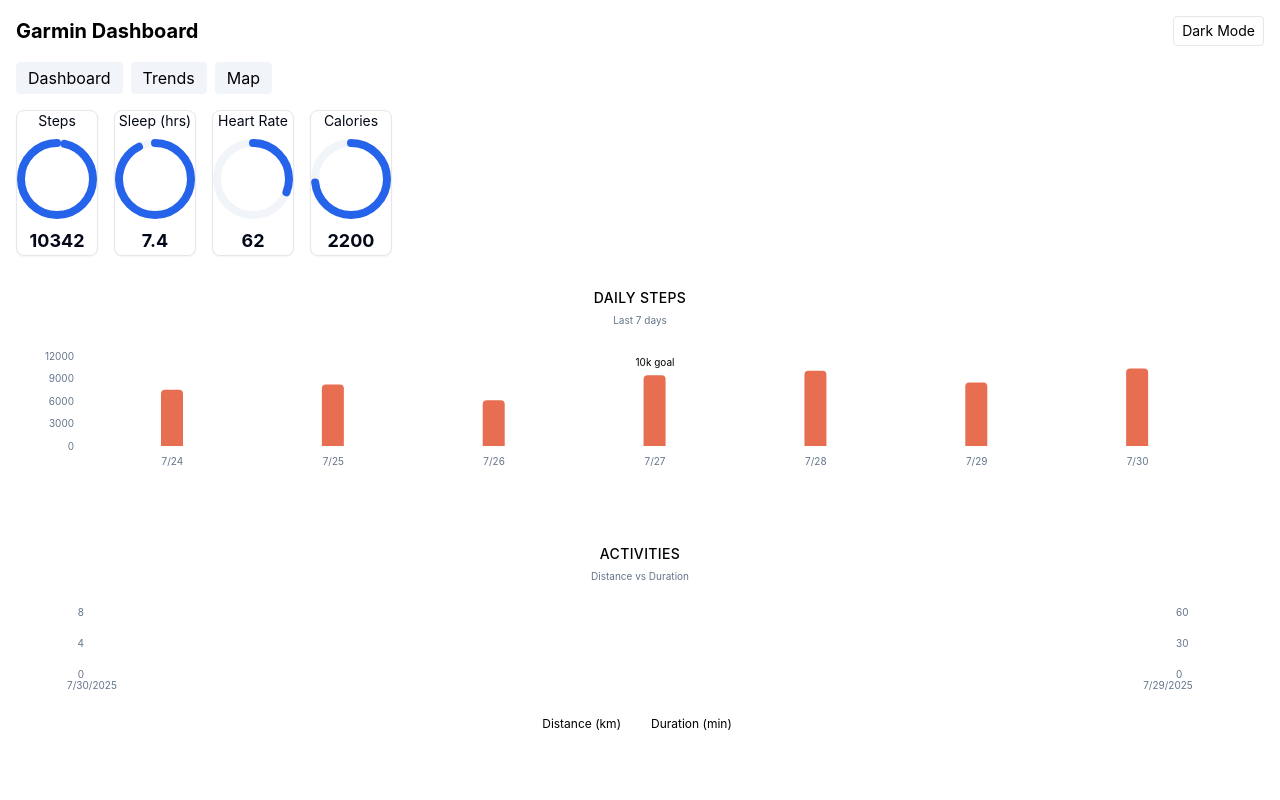
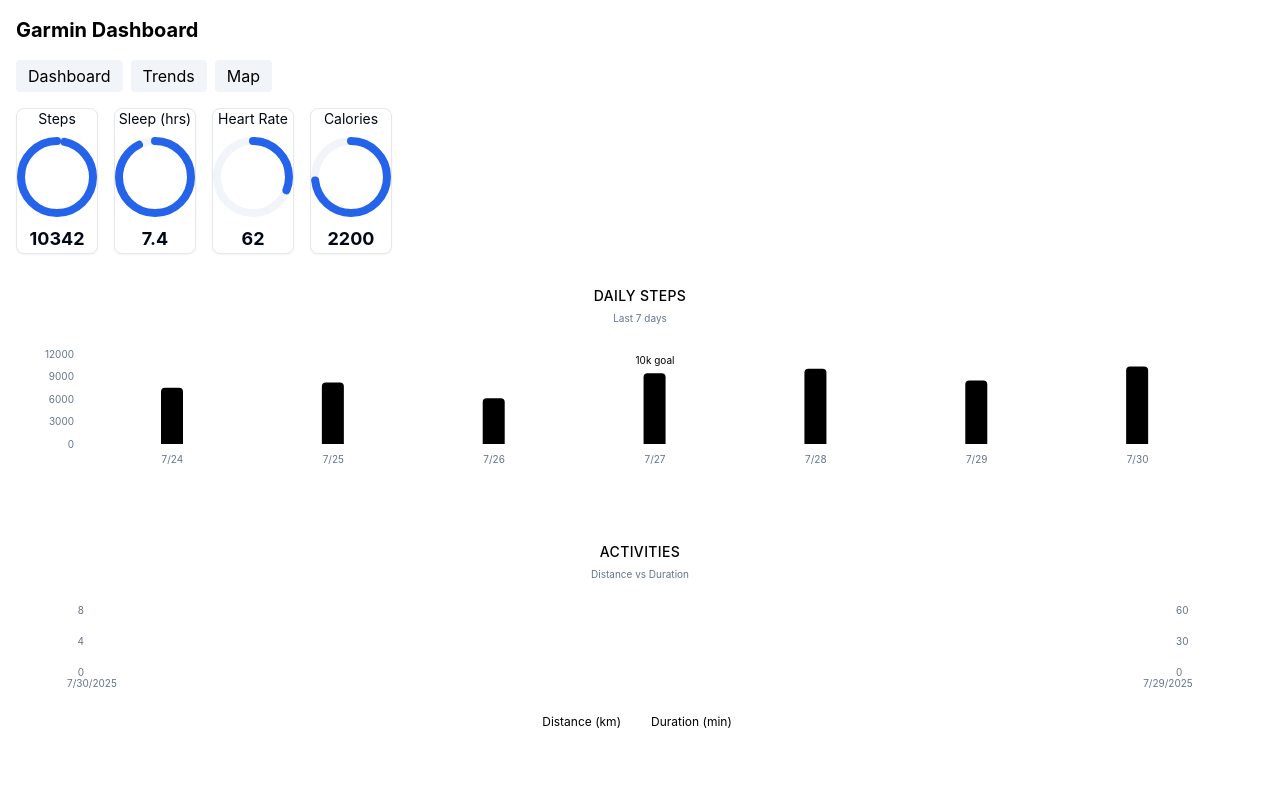
Before and after one commit to osmond/improved-system, a React (Vite) app: page / in a window 1280 px wide. Shown: the top 800 px of the page. Built offline with nearby package versions, Linux system fonts and the light colour scheme.

Commit message:
Revert "Add chart tokens and theme handling"

```diff
--- a/src/components/layout/Layout.tsx
+++ b/src/components/layout/Layout.tsx
@@ -1,6 +1,5 @@
 import React from "react";
 import { Tabs, TabsList, TabsTrigger } from "@/components/ui/tabs";
-import { useTheme } from "@/hooks/useTheme";
 
 interface LayoutProps {
   children: React.ReactNode;
@@ -13,17 +12,10 @@ export default function Layout({
   activeTab,
   setActiveTab
 }: LayoutProps) {
-  const { theme, toggleTheme } = useTheme()
   return (
     <div className="min-h-screen p-4">
       <header className="flex justify-between items-center mb-4">
         <h1 className="text-xl font-bold">Garmin Dashboard</h1>
-        <button
-          onClick={toggleTheme}
-          className="px-2 py-1 text-sm border rounded"
-        >
-          {theme === "dark" ? "Light" : "Dark"} Mode
-        </button>
       </header>
       <Tabs value={activeTab} onValueChange={setActiveTab}>
         <TabsList>
--- a/src/hooks/useTheme.ts
+++ /dev/null
@@ -1,22 +0,0 @@
-import { useEffect, useState } from "react";
-
-export function useTheme() {
-  const [theme, setTheme] = useState<"light" | "dark">(() => {
-    if (typeof window === "undefined") return "light";
-    const stored = localStorage.getItem("theme") as "light" | "dark" | null;
-    if (stored) return stored;
-    const prefersDark = window.matchMedia("(prefers-color-scheme: dark)").matches;
-    return prefersDark ? "dark" : "light";
-  });
-
-  useEffect(() => {
-    document.documentElement.classList.toggle("dark", theme === "dark");
-    localStorage.setItem("theme", theme);
-  }, [theme]);
-
-  function toggleTheme() {
-    setTheme((t) => (t === "dark" ? "light" : "dark"));
-  }
-
-  return { theme, toggleTheme };
-}
--- a/src/styles/globals.css
+++ b/src/styles/globals.css
@@ -29,13 +29,6 @@
     --chart-3: 197 37% 24%;
     --chart-4: 43 74% 66%;
     --chart-5: 27 87% 67%;
-    --chart-6: oklch(0.712 0.21 23);
-    --chart-7: oklch(0.653 0.167 344);
-    --chart-8: oklch(0.6 0.162 140);
-    --chart-9: oklch(0.723 0.104 262);
-    --chart-10: oklch(0.57 0.12 200);
-
-    --chart-primary: var(--chart-1);
   }
 
   .dark {
@@ -63,12 +56,5 @@
     --chart-3: 30 80% 55%;
     --chart-4: 280 65% 60%;
     --chart-5: 340 75% 55%;
-    --chart-6: 220 70% 50%;
-    --chart-7: 160 60% 45%;
-    --chart-8: 30 80% 55%;
-    --chart-9: 280 65% 60%;
-    --chart-10: 340 75% 55%;
-
-    --chart-primary: var(--chart-1);
   }
 }
```
Also changed, not shown: 1 other file (tests, documents, lock files or other folders).
